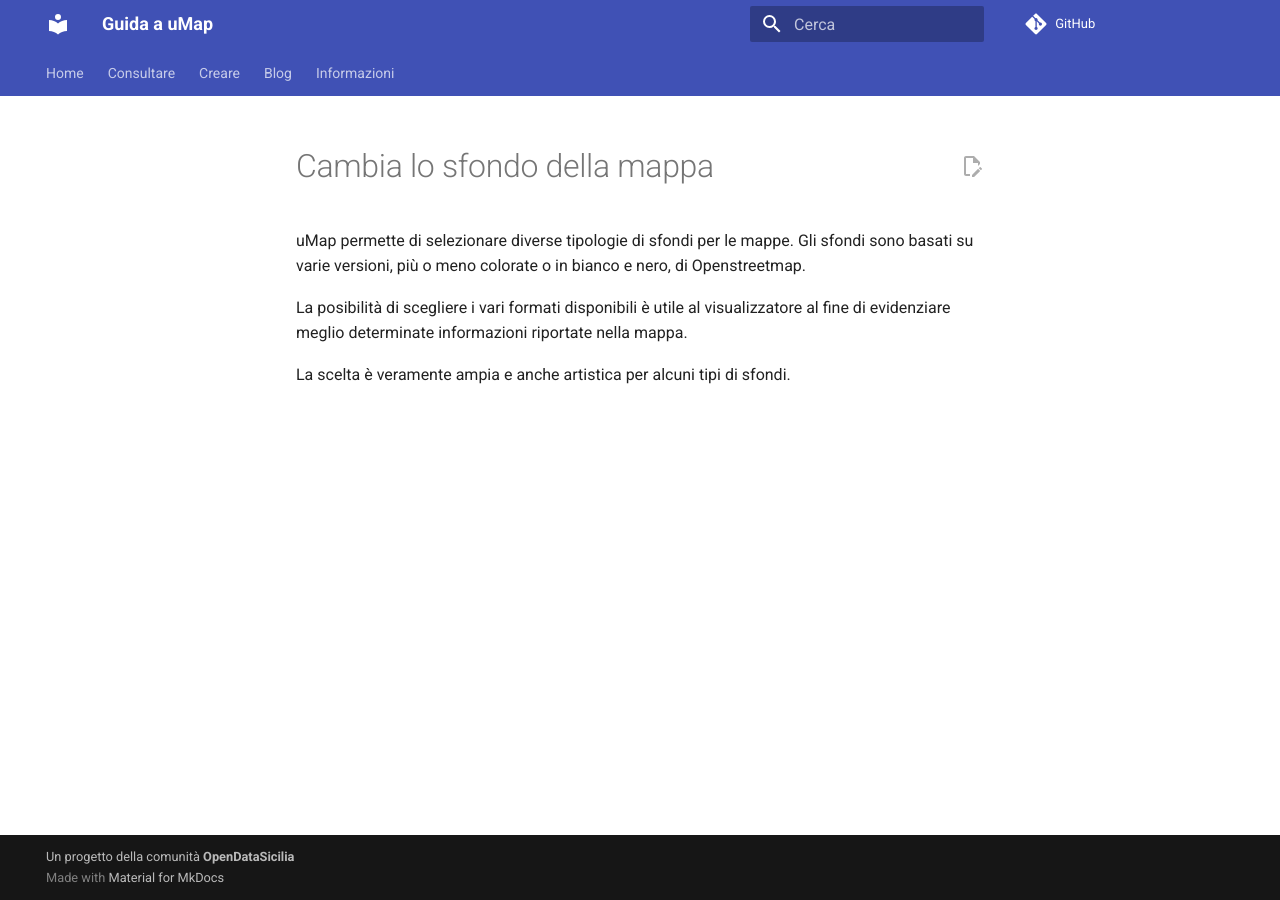
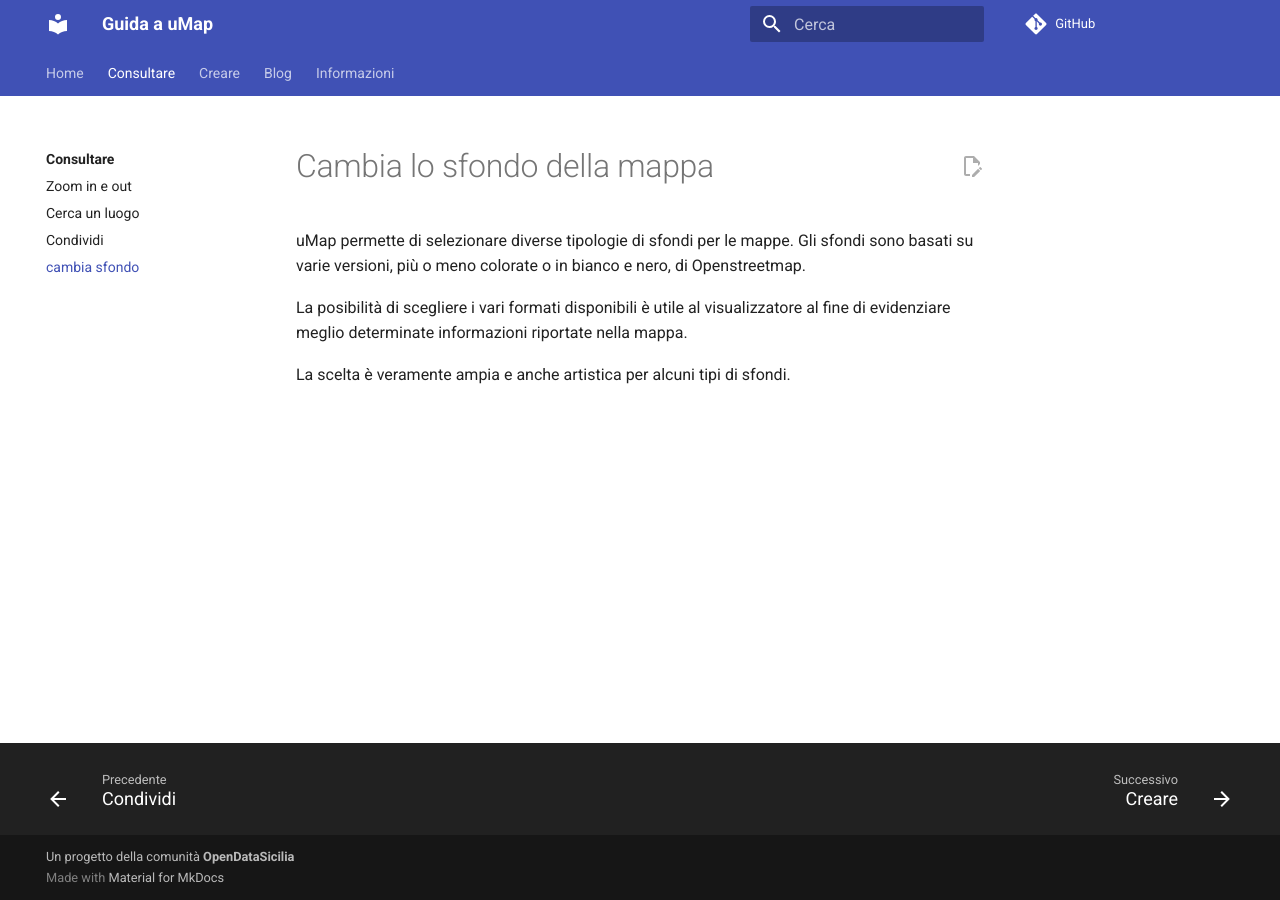
Before and after one commit to opendatasicilia/guida-umap, an MkDocs documentation site: the page built from docs/consultare/cambia-sfondo.md, in a window 1280 px wide. Built offline with MkDocs 1.6.1 and Material for MkDocs 9.7.7, drawn with Linux system fonts in a browser that asks for light colours; comment, search, counter and statistics services are not loaded.

Commit message:
Update mkdocs.yml

```diff
--- a/mkdocs.yml
+++ b/mkdocs.yml
@@ -32,6 +32,7 @@
     - Zoom in e out: consultare/zoom-in-out.md
     - Cerca un luogo: consultare/search-a-place.md
     - Condividi: consultare/condividi.md
+    - cambia sfondo: consultare/cambia-sfondo.md
   - Creare:
     - Creare: creare/index.md
   - Blog: blog/index.md
```
